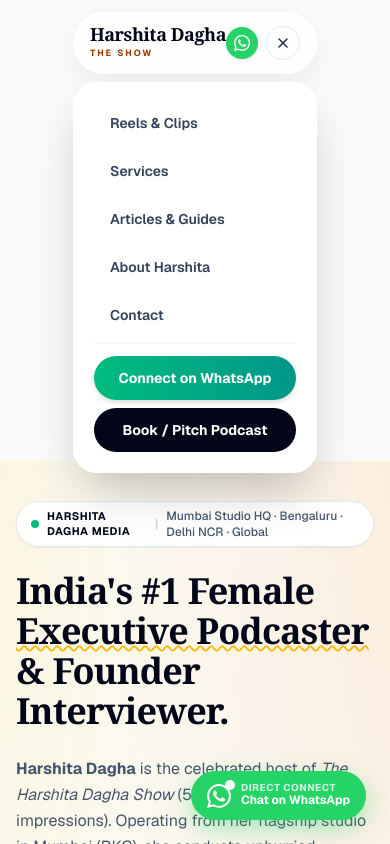
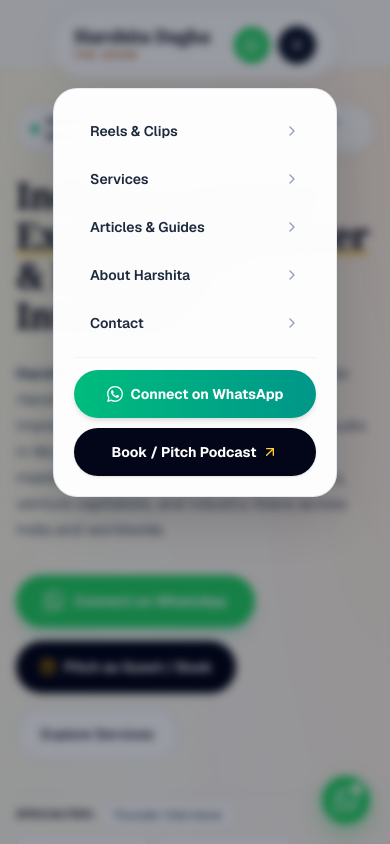
Before and after one commit to beingblahblah-debug/podcast-client, a Next.js app: page / in a window 390 px wide. Both pictures are taken after a click on the button 282 px from the left and 42 px from the top of the page. Shown: the top 844 px of the page. Built offline with nearby package versions, Linux system fonts and the light colour scheme.

Commit message:
Fix navbar spacing with left brand, centered links, and right CTAs, and make mobile menu floating overlay with zero layout shift

```diff
--- a/src/components/Navbar.tsx
+++ b/src/components/Navbar.tsx
@@ -3,7 +3,7 @@
 import React, { useState } from "react";
 import Link from "next/link";
 import { usePathname } from "next/navigation";
-import { Menu, X, ArrowUpRight, Flame, Sparkles } from "lucide-react";
+import { Menu, X, ArrowUpRight, ChevronRight } from "lucide-react";
 
 export default function Navbar() {
   const [mobileMenuOpen, setMobileMenuOpen] = useState(false);
@@ -20,42 +20,42 @@
   ];
 
   return (
-    <header className="sticky top-3 z-50 px-4 sm:px-6 lg:px-8 max-w-7xl mx-auto transition-all">
-      {/* Glossy Floating Glass Container */}
-      <div className="relative rounded-full bg-white/80 backdrop-blur-2xl border border-white/80 shadow-[0_8px_30px_rgb(0,0,0,0.06)] px-4 sm:px-6 py-2.5 flex items-center justify-between transition-all">
+    <header className="sticky top-3 sm:top-4 z-50 px-4 sm:px-6 lg:px-8 max-w-7xl mx-auto transition-all relative">
+      {/* Glossy Floating Glass Container - Generous Spacing for Brand, Nav, and CTAs */}
+      <div className="relative rounded-full bg-white/90 backdrop-blur-2xl border border-white/80 shadow-[0_8px_30px_rgb(0,0,0,0.06)] px-5 sm:px-8 py-3 flex items-center justify-between transition-all">
 
         {/* Subtle glossy sheen highlight */}
         <div className="absolute inset-x-8 top-0 h-[1px] bg-gradient-to-r from-transparent via-white to-transparent pointer-events-none" />
 
-        {/* Brand Identity - Clean Typographic Logotype (Links to Home) */}
+        {/* 1. Left Brand Identity - Anchored cleanly on the left */}
         <Link
           href="/"
           title="Harshita Dagha - Return to Home"
           aria-label="Harshita Dagha - Return to Home"
-          className="flex items-center group shrink-0 py-0.5 cursor-pointer"
+          className="flex items-center group shrink-0 py-0.5 cursor-pointer mr-6 lg:mr-10"
         >
           <div className="flex flex-col text-left">
             <span className="font-serif font-bold text-lg sm:text-xl text-slate-950 leading-none tracking-tight group-hover:text-amber-700 transition-colors">
               Harshita Dagha
             </span>
-            <span className="text-[9px] font-bold tracking-[0.22em] uppercase text-amber-800 mt-1">
+            <span className="text-[9px] font-bold tracking-[0.24em] uppercase text-amber-800 mt-1">
               The Show
             </span>
           </div>
         </Link>
 
-        {/* Desktop Navigation Links */}
-        <nav className="hidden lg:flex items-center space-x-1">
+        {/* 2. Center Desktop Navigation Links - Centered with plenty of breathing room */}
+        <nav className="hidden lg:flex items-center justify-center gap-1.5 xl:gap-3 flex-1 mx-2">
           {navLinks.map((link) => {
             const isActive = pathname === link.href;
             return (
               <Link
                 key={link.href}
                 href={link.href}
-                className={`px-3 py-1.5 rounded-full text-xs font-semibold tracking-wide transition-all flex items-center gap-1 ${
+                className={`px-4 py-2 rounded-full text-xs xl:text-[13px] font-medium tracking-normal transition-all flex items-center gap-1 ${
                   isActive
-                    ? "text-slate-950 bg-slate-100/90 shadow-2xs font-bold"
-                    : "text-slate-600 hover:text-slate-950 hover:bg-slate-50"
+                    ? "text-white bg-slate-950 font-bold shadow-xs"
+                    : "text-slate-700 hover:text-slate-950 hover:bg-slate-100/90"
                 }`}
               >
                 <span>{link.label}</span>
@@ -64,14 +64,14 @@
           })}
         </nav>
 
-        {/* Action CTAs */}
-        <div className="hidden sm:flex items-center space-x-2.5 shrink-0">
+        {/* 3. Right Action CTAs - Anchored cleanly on the right with dedicated spacing */}
+        <div className="hidden sm:flex items-center space-x-3 shrink-0 ml-6 lg:ml-10">
           {/* Glossy WhatsApp Pill */}
           <a
             href={whatsappUrl}
             target="_blank"
             rel="noopener noreferrer"
-            className="group relative inline-flex items-center gap-1.5 px-4 py-2 rounded-full bg-gradient-to-r from-emerald-500 to-teal-600 hover:from-emerald-400 hover:to-teal-500 text-white text-xs font-bold shadow-md shadow-emerald-500/25 hover:shadow-lg hover:shadow-emerald-500/35 hover:scale-105 active:scale-95 transition-all overflow-hidden"
+            className="group relative inline-flex items-center gap-2 px-4 sm:px-5 py-2.5 rounded-full bg-gradient-to-r from-emerald-500 to-teal-600 hover:from-emerald-400 hover:to-teal-500 text-white text-xs font-bold shadow-md shadow-emerald-500/25 hover:shadow-lg hover:shadow-emerald-500/35 hover:scale-105 active:scale-95 transition-all overflow-hidden"
           >
             <div className="absolute inset-0 bg-white/20 opacity-0 group-hover:opacity-100 transition-opacity pointer-events-none" />
             <svg className="w-3.5 h-3.5 fill-current" viewBox="0 0 24 24">
@@ -83,20 +83,20 @@
           {/* Book Podcast Pill */}
           <Link
             href="/be-a-guest"
-            className="inline-flex items-center gap-1.5 px-4 py-2 rounded-full bg-slate-950 hover:bg-slate-800 text-white text-xs font-bold transition-all shadow-sm hover:shadow-md hover:scale-105 active:scale-95"
+            className="inline-flex items-center gap-1.5 px-4 sm:px-5 py-2.5 rounded-full bg-slate-950 hover:bg-slate-800 text-white text-xs font-bold transition-all shadow-sm hover:shadow-md hover:scale-105 active:scale-95"
           >
             <span>Book Podcast</span>
             <ArrowUpRight className="w-3.5 h-3.5 text-amber-300" />
           </Link>
         </div>
 
-        {/* Mobile menu trigger */}
+        {/* Mobile quick actions & hamburger trigger */}
         <div className="flex lg:hidden items-center space-x-2">
           <a
             href={whatsappUrl}
             target="_blank"
             rel="noopener noreferrer"
-            className="p-2 rounded-full bg-[#25D366] text-white shadow-sm"
+            className="p-2.5 rounded-full bg-[#25D366] text-white shadow-sm flex items-center justify-center"
             aria-label="WhatsApp"
           >
             <svg className="w-4 h-4 fill-current" viewBox="0 0 24 24">
@@ -105,8 +105,12 @@
           </a>
           <button
             onClick={() => setMobileMenuOpen(!mobileMenuOpen)}
-            className="p-2 rounded-full border border-slate-200 text-slate-800 hover:bg-slate-100"
-            aria-label="Toggle menu"
+            className={`p-2.5 rounded-full border transition-colors flex items-center justify-center ${
+              mobileMenuOpen
+                ? "bg-slate-900 border-slate-900 text-white"
+                : "border-slate-200 text-slate-800 hover:bg-slate-100"
+            }`}
+            aria-label="Toggle navigation menu"
           >
             {mobileMenuOpen ? <X className="w-4 h-4" /> : <Menu className="w-4 h-4" />}
           </button>
@@ -114,9 +118,19 @@
 
       </div>
 
-      {/* Mobile Drawer Menu */}
+      {/* Floating Mobile Dropdown Overlay (Absolute position - NEVER pushes website down!) */}
       {mobileMenuOpen && (
-        <div className="lg:hidden mt-2 rounded-3xl border border-white/80 bg-white/95 backdrop-blur-2xl px-5 py-5 space-y-2 shadow-2xl">
+        <>
+          {/* Subtle backdrop overlay to close on outside click */}
+          <div
+            className="fixed inset-0 bg-slate-950/40 backdrop-blur-xs z-40 lg:hidden"
+            onClick={() => setMobileMenuOpen(false)}
+            aria-hidden="true"
+          />
+
+          {/* Floating Mobile Menu Container */}
+          <div className="absolute top-full left-4 right-4 mt-2.5 z-50 lg:hidden rounded-3xl border border-slate-200/90 bg-white/98 backdrop-blur-2xl p-5 shadow-[0_20px_50px_rgba(0,0,0,0.18)] space-y-3">
+            <div className="flex flex-col space-y-1">
               {navLinks.map((link) => {
                 const isActive = pathname === link.href;
                 return (
@@ -124,36 +138,43 @@
                     key={link.href}
                     href={link.href}
                     onClick={() => setMobileMenuOpen(false)}
-                className={`flex items-center justify-between px-4 py-2.5 rounded-xl text-sm font-semibold transition-all ${
+                    className={`flex items-center justify-between px-4 py-3 rounded-2xl text-sm font-semibold transition-all ${
                       isActive
-                    ? "bg-slate-100 text-slate-950 font-bold"
-                    : "text-slate-700 hover:bg-slate-50"
+                        ? "bg-slate-950 text-white font-bold shadow-xs"
+                        : "text-slate-800 hover:bg-slate-100 hover:text-slate-950"
                     }`}
                   >
                     <span>{link.label}</span>
+                    <ChevronRight className={`w-4 h-4 ${isActive ? "text-amber-300" : "text-slate-400"}`} />
                   </Link>
                 );
               })}
+            </div>
 
-          <div className="pt-3 border-t border-slate-100 flex flex-col gap-2">
+            <div className="pt-3 border-t border-slate-100 flex flex-col gap-2.5">
               <a
                 href={whatsappUrl}
                 target="_blank"
                 rel="noopener noreferrer"
                 onClick={() => setMobileMenuOpen(false)}
-              className="w-full py-3 rounded-full bg-gradient-to-r from-emerald-500 to-teal-600 text-white font-bold text-center text-sm shadow-md flex items-center justify-center gap-2"
+                className="w-full py-3.5 rounded-full bg-gradient-to-r from-emerald-500 to-teal-600 text-white font-bold text-center text-sm shadow-md flex items-center justify-center gap-2 transition-transform active:scale-95"
               >
+                <svg className="w-4 h-4 fill-current" viewBox="0 0 24 24">
+                  <path d="M.057 24l1.687-6.163c-1.041-1.804-1.588-3.849-1.587-5.946.003-6.556 5.338-11.891 11.893-11.891 3.181.001 6.167 1.24 8.413 3.488 2.245 2.248 3.481 5.236 3.48 8.414-.003 6.557-5.338 11.892-11.893 11.892-1.99-.001-3.951-.5-5.688-1.448l-6.305 1.654zm6.597-3.807c1.676.995 3.276 1.591 5.392 1.592 5.448 0 9.886-4.434 9.889-9.885.002-5.462-4.415-9.89-9.881-9.892-5.452 0-9.887 4.434-9.889 9.884-.001 2.225.651 3.891 1.746 5.634l-.999 3.648 3.742-.981zm11.387-5.464c-.074-.124-.272-.198-.57-.347-.297-.149-1.758-.868-2.031-.967-.272-.099-.47-.149-.669.149-.198.297-.768.967-.941 1.165-.173.198-.347.223-.644.074-.297-.149-1.255-.462-2.39-1.475-.883-.788-1.48-1.761-1.653-2.059-.173-.297-.018-.458.13-.606.134-.133.297-.347.446-.521.151-.172.2-.296.3-.495.099-.198.05-.372-.025-.521-.075-.148-.669-1.611-.916-2.206-.242-.579-.487-.501-.669-.51l-.57-.01c-.198 0-.52.074-.792.372s-1.04 1.016-1.04 2.479 1.065 2.876 1.213 3.074c.149.198 2.095 3.2 5.076 4.487.709.306 1.263.489 1.694.626.712.226 1.36.194 1.872.118.571-.085 1.758-.719 2.006-1.413.248-.695.248-1.29.173-1.414z" />
+                </svg>
                 <span>Connect on WhatsApp</span>
               </a>
               <Link
                 href="/be-a-guest"
                 onClick={() => setMobileMenuOpen(false)}
-              className="w-full py-3 rounded-full bg-slate-950 text-white font-bold text-center text-sm"
+                className="w-full py-3.5 rounded-full bg-slate-950 hover:bg-slate-800 text-white font-bold text-center text-sm shadow-sm flex items-center justify-center gap-1.5 transition-transform active:scale-95"
               >
-              Book / Pitch Podcast
+                <span>Book / Pitch Podcast</span>
+                <ArrowUpRight className="w-4 h-4 text-amber-300" />
               </Link>
             </div>
           </div>
+        </>
       )}
     </header>
   );
--- a/src/components/WhatsAppButton.tsx
+++ b/src/components/WhatsAppButton.tsx
@@ -1,10 +1,9 @@
 "use client";
 
 import React from "react";
-import { MessageCircle } from "lucide-react";
 
 export default function WhatsAppButton() {
-  const phoneNumber = "919876543210"; // Placeholder or user business number
+  const phoneNumber = "919876543210";
   const defaultMessage = encodeURIComponent(
     "Hi Harshita Dagha Media, I visited your website and would like to connect regarding an executive podcast episode / founder appearance / sponsorship inquiry."
   );
@@ -16,9 +15,9 @@
       target="_blank"
       rel="noopener noreferrer"
       aria-label="Connect on WhatsApp"
-      className="fixed bottom-6 right-6 z-50 group flex items-center gap-2.5 px-4 py-3 bg-[#25D366] hover:bg-[#20ba59] text-white rounded-full shadow-[0_8px_25px_rgba(37,211,102,0.4)] hover:shadow-[0_12px_30px_rgba(37,211,102,0.55)] hover:scale-105 active:scale-95 transition-all duration-300"
+      className="fixed bottom-5 right-5 sm:bottom-6 sm:right-6 z-40 group flex items-center justify-center p-3 sm:px-4 sm:py-3 bg-[#25D366] hover:bg-[#20ba59] text-white rounded-full shadow-[0_8px_25px_rgba(37,211,102,0.4)] hover:shadow-[0_12px_30px_rgba(37,211,102,0.55)] hover:scale-105 active:scale-95 transition-all duration-300"
     >
-      <div className="relative">
+      <div className="relative flex items-center justify-center">
         {/* WhatsApp Icon SVG */}
         <svg
           className="w-6 h-6 fill-current"
@@ -31,7 +30,7 @@
           <span className="relative inline-flex rounded-full h-2.5 w-2.5 bg-white" />
         </span>
       </div>
-      <div className="flex flex-col text-left">
+      <div className="hidden sm:flex flex-col text-left ml-2.5">
         <span className="text-[10px] uppercase font-bold tracking-wider leading-none text-emerald-100">
           Direct Connect
         </span>
```
Lines whose indentation alone changed are shown as unchanged.
